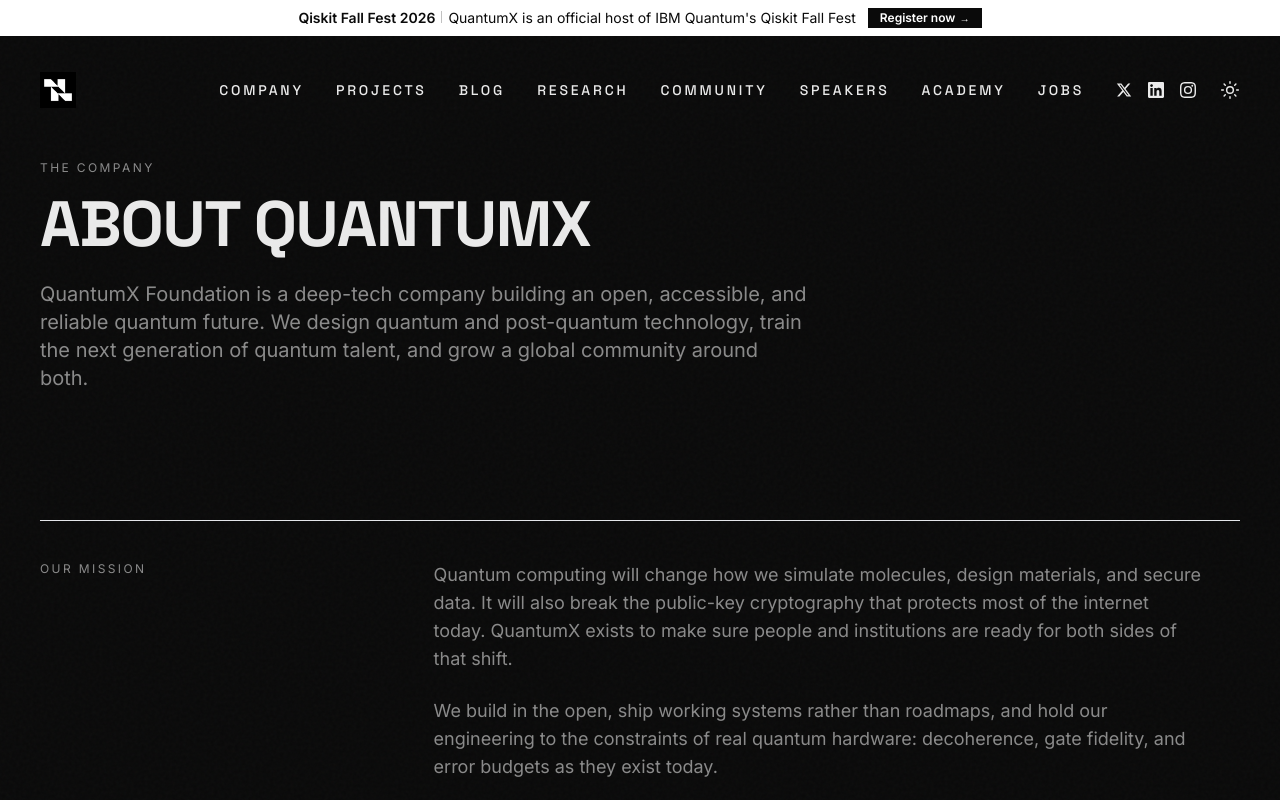
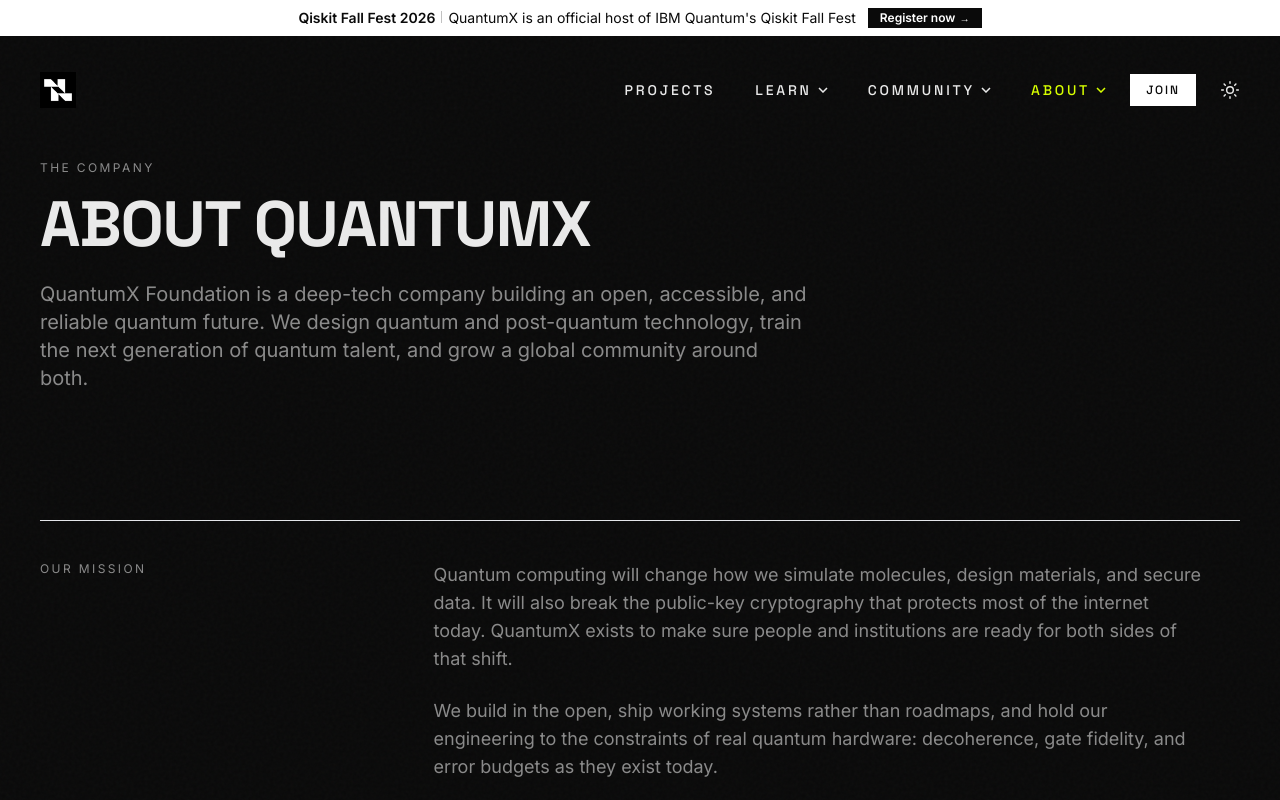
Before and after one commit to appetite-studio-team/quantumx.foundation, a Next.js app: page /company in a window 1280 px wide. Shown: the top 800 px of the page. Built offline with nearby package versions, Linux system fonts and the light colour scheme.

Commit message:
✨ feat(nav): group header links into dropdowns and add Join CTA
Collapse eight top-level links into Projects, Learn, Community and About
with keyboard-accessible dropdowns. Add a Join button linking to
quantumx.community, move socials out of the desktop header, and group
the mobile menu to match.

```diff
--- a/components/site-header/SiteHeader.tsx
+++ b/components/site-header/SiteHeader.tsx
@@ -1,57 +1,151 @@
 'use client';
 
-import { useState } from 'react';
+import { useEffect, useRef, useState } from 'react';
 import Link from 'next/link';
 import Image from 'next/image';
+import { usePathname } from 'next/navigation';
+import { motion, AnimatePresence } from 'framer-motion';
 import { Menu } from '@/components/menu/Menu';
 import { useTheme } from '@/components/theme/ThemeContext';
-import { menuItems } from '@/content/site';
-import { XIcon, LinkedInIcon, InstagramIcon, SunIcon, MoonIcon } from '@/components/icons';
+import { navItems, joinCta, type NavLink } from '@/content/site';
+import { SunIcon, MoonIcon } from '@/components/icons';
 
 const navLinkClassName =
-  'font-heading text-xs font-medium uppercase tracking-[0.12em] text-text-primary hover:text-accent transition-colors xl:text-sm xl:tracking-[0.2em]';
+  'font-heading text-xs font-medium uppercase tracking-[0.12em] transition-colors hover:text-accent xl:text-sm xl:tracking-[0.2em]';
+
+const isActive = (pathname: string, href: string) =>
+  href.startsWith('/') && (pathname === href || pathname.startsWith(`${href}/`));
+
+function DropdownLink({ link, onSelect }: { link: NavLink; onSelect: () => void }) {
+  const content = (
+    <>
+      <span className="block font-heading text-xs font-medium uppercase tracking-[0.16em] text-text-primary transition-colors group-hover:text-accent">
+        {link.label}
+        {link.external && <span aria-hidden="true"> ↗</span>}
+      </span>
+      <span className="mt-1 block text-xs text-gray-secondary">{link.description}</span>
+    </>
+  );
+  const className =
+    'group block px-4 py-3 transition-colors hover:bg-[var(--color-muted-bg)] focus-visible:bg-[var(--color-muted-bg)] focus-visible:outline-none';
+
+  return link.external ? (
+    <a href={link.href} target="_blank" rel="noopener noreferrer" className={className} onClick={onSelect}>
+      {content}
+    </a>
+  ) : (
+    <Link href={link.href} className={className} onClick={onSelect}>
+      {content}
+    </Link>
+  );
+}
 
 function DesktopNav() {
+  const pathname = usePathname();
+  const [openId, setOpenId] = useState<string | null>(null);
+  const navRef = useRef<HTMLElement>(null);
+  const closeTimer = useRef<ReturnType<typeof setTimeout>>();
+
+  useEffect(() => setOpenId(null), [pathname]);
+
+  useEffect(() => {
+    if (!openId) return;
+    const handlePointer = (e: PointerEvent) => {
+      if (!navRef.current?.contains(e.target as Node)) setOpenId(null);
+    };
+    const handleKey = (e: KeyboardEvent) => {
+      if (e.key !== 'Escape') return;
+      navRef.current?.querySelector<HTMLButtonElement>(`[data-nav-trigger="${openId}"]`)?.focus();
+      setOpenId(null);
+    };
+    document.addEventListener('pointerdown', handlePointer);
+    document.addEventListener('keydown', handleKey);
+    return () => {
+      document.removeEventListener('pointerdown', handlePointer);
+      document.removeEventListener('keydown', handleKey);
+    };
+  }, [openId]);
+
+  const openNow = (id: string) => {
+    clearTimeout(closeTimer.current);
+    setOpenId(id);
+  };
+  const closeSoon = () => {
+    clearTimeout(closeTimer.current);
+    closeTimer.current = setTimeout(() => setOpenId(null), 120);
+  };
+
   return (
-    <nav className="hidden items-center gap-5 lg:flex xl:gap-8" aria-label="Primary">
-      {menuItems.map((item) =>
-        'links' in item ? (
-          <div key={item.id} className="flex items-center gap-3 xl:gap-4">
-            {item.links.map((link) => (
-              <a
-                key={link.label}
-                href={link.href}
-                target="_blank"
-                rel="noopener noreferrer"
-                className="text-text-primary hover:text-accent transition-colors"
-                aria-label={link.label}
+    <nav ref={navRef} className="hidden items-center gap-6 lg:flex xl:gap-10" aria-label="Primary">
+      {navItems.map((item) => {
+        if (!('links' in item)) {
+          const active = isActive(pathname, item.href);
+          return (
+            <Link
+              key={item.id}
+              href={item.href}
+              aria-current={active ? 'page' : undefined}
+              className={`${navLinkClassName} ${active ? 'text-accent' : 'text-text-primary'}`}
+            >
+              {item.label}
+            </Link>
+          );
+        }
+
+        const open = openId === item.id;
+        const active = item.links.some((link) => isActive(pathname, link.href));
+        const panelId = `nav-panel-${item.id}`;
+
+        return (
+          <div
+            key={item.id}
+            className="relative"
+            onPointerEnter={(e) => e.pointerType === 'mouse' && openNow(item.id)}
+            onPointerLeave={(e) => e.pointerType === 'mouse' && closeSoon()}
+            onBlur={(e) => {
+              if (!e.currentTarget.contains(e.relatedTarget as Node)) closeSoon();
+            }}
+          >
+            <button
+              type="button"
+              data-nav-trigger={item.id}
+              aria-expanded={open}
+              aria-controls={panelId}
+              onClick={() => (open ? setOpenId(null) : openNow(item.id))}
+              className={`${navLinkClassName} flex items-center gap-1.5 ${
+                active || open ? 'text-accent' : 'text-text-primary'
+              }`}
+            >
+              {item.label}
+              <svg
+                aria-hidden="true"
+                viewBox="0 0 10 6"
+                className={`h-1.5 w-2.5 transition-transform duration-200 ${open ? 'rotate-180' : ''}`}
               >
-                {link.label === 'X' ? (
-                  <XIcon className="h-4 w-4" />
-                ) : link.label === 'Instagram' ? (
-                  <InstagramIcon className="h-4 w-4" />
-                ) : (
-                  <LinkedInIcon className="h-4 w-4" />
-                )}
-              </a>
-            ))}
+                <path d="M1 1l4 4 4-4" fill="none" stroke="currentColor" strokeWidth="1.5" />
+              </svg>
+            </button>
+            <AnimatePresence>
+              {open && (
+                <motion.div
+                  id={panelId}
+                  initial={{ opacity: 0, y: -4 }}
+                  animate={{ opacity: 1, y: 0 }}
+                  exit={{ opacity: 0, y: -4 }}
+                  transition={{ duration: 0.15, ease: [0.22, 1, 0.36, 1] }}
+                  className="absolute left-1/2 top-full -translate-x-1/2 pt-4"
+                >
+                  <div className="w-72 border border-[var(--color-muted-border)] bg-background p-2 shadow-2xl">
+                    {item.links.map((link) => (
+                      <DropdownLink key={link.href} link={link} onSelect={() => setOpenId(null)} />
+                    ))}
+                  </div>
+                </motion.div>
+              )}
+            </AnimatePresence>
           </div>
-        ) : 'external' in item && item.external ? (
-          <a
-            key={item.id}
-            href={item.href}
-            target="_blank"
-            rel="noopener noreferrer"
-            className={navLinkClassName}
-          >
-            {item.label}
-          </a>
-        ) : (
-          <Link key={item.id} href={item.href} className={navLinkClassName}>
-            {item.label}
-          </Link>
-        )
-      )}
+        );
+      })}
     </nav>
   );
 }
@@ -78,6 +172,14 @@
         </Link>
         <div className="flex items-center gap-4 md:gap-6">
           <DesktopNav />
+          <a
+            href={joinCta.href}
+            target="_blank"
+            rel="noopener noreferrer"
+            className="hidden bg-[var(--color-cta-bg)] px-4 py-2 font-heading text-xs font-medium uppercase tracking-[0.16em] text-[var(--color-cta-text)] transition-opacity hover:opacity-85 focus-visible:outline-none focus-visible:ring-2 focus-visible:ring-[var(--color-cta-ring)] focus-visible:ring-offset-2 focus-visible:ring-offset-[var(--color-cta-ring-offset)] sm:inline-flex"
+          >
+            {joinCta.label}
+          </a>
           <button
             type="button"
             className="text-text-primary hover:text-accent transition-colors"
--- a/content/site.ts
+++ b/content/site.ts
@@ -61,54 +61,59 @@
   { label: 'Quantum Roadmap', href: 'https://roadmap.quantumx.school/' },
 ] as const;
 
-/** Menu dropdown: Jobs (Wellfound), Projects (section link), Founder note, Socials (icons) */
-export const menuItems = [
-  {
-    id: 'company',
-    label: 'Company',
-    href: '/company',
-  },
+/** Primary navigation. Items with `links` render as dropdowns on desktop and grouped sections in the mobile menu. */
+export type NavLink = {
+  label: string;
+  href: string;
+  description: string;
+  external?: boolean;
+};
+
+export type NavItem =
+  | { id: string; label: string; href: string; external?: boolean }
+  | { id: string; label: string; links: readonly NavLink[] };
+
+export const navItems: readonly NavItem[] = [
   {
     id: 'projects',
     label: 'Projects',
     href: '/projects',
   },
   {
-    id: 'blog',
-    label: 'Blog',
-    href: '/blog',
+    id: 'learn',
+    label: 'Learn',
+    links: [
+      {
+        label: 'Academy',
+        href: 'https://quantumx.school/',
+        description: 'Courses in quantum computing and security',
+        external: true,
+      },
+      { label: 'Blog', href: '/blog', description: 'Explainers and perspectives on quantum' },
+      { label: 'Research', href: '/research', description: 'Papers and ongoing work' },
+    ],
   },
   {
-    id: 'research',
-    label: 'Research',
-    href: '/research',
+    id: 'community',
+    label: 'Community',
+    links: [
+      { label: 'Community', href: '/community', description: 'Events, meetups and hackathons' },
+      { label: 'Speakers', href: '/speakers', description: 'Voices from our stages' },
+    ],
   },
   {
-    id: 'events',
-    label: 'Community',
-    href: '/community',
+    id: 'about',
+    label: 'About',
+    links: [
+      { label: 'Company', href: '/company', description: 'Founders, leadership and mission' },
+      { label: 'Jobs', href: '/careers', description: 'Open roles at QuantumX' },
+    ],
   },
-  {
-    id: 'speakers',
-    label: 'Speakers',
-    href: '/speakers',
-  },
-  {
-    id: 'academy',
-    label: 'Academy',
-    href: 'https://quantumx.school/',
-    external: true,
-  },
-  {
-    id: 'jobs',
-    label: 'Jobs',
-    href: '/careers',
-  },
-  {
-    id: 'socials',
-    label: 'Socials',
-    links: site.externalLinks,
-  },
-] as const;
+];
+
+export const joinCta = {
+  label: 'Join',
+  href: 'https://quantumx.community/',
+} as const;
 
 export type Site = typeof site;
```
Also changed, not shown: components/menu/Menu.tsx (+61 -43 lines).
